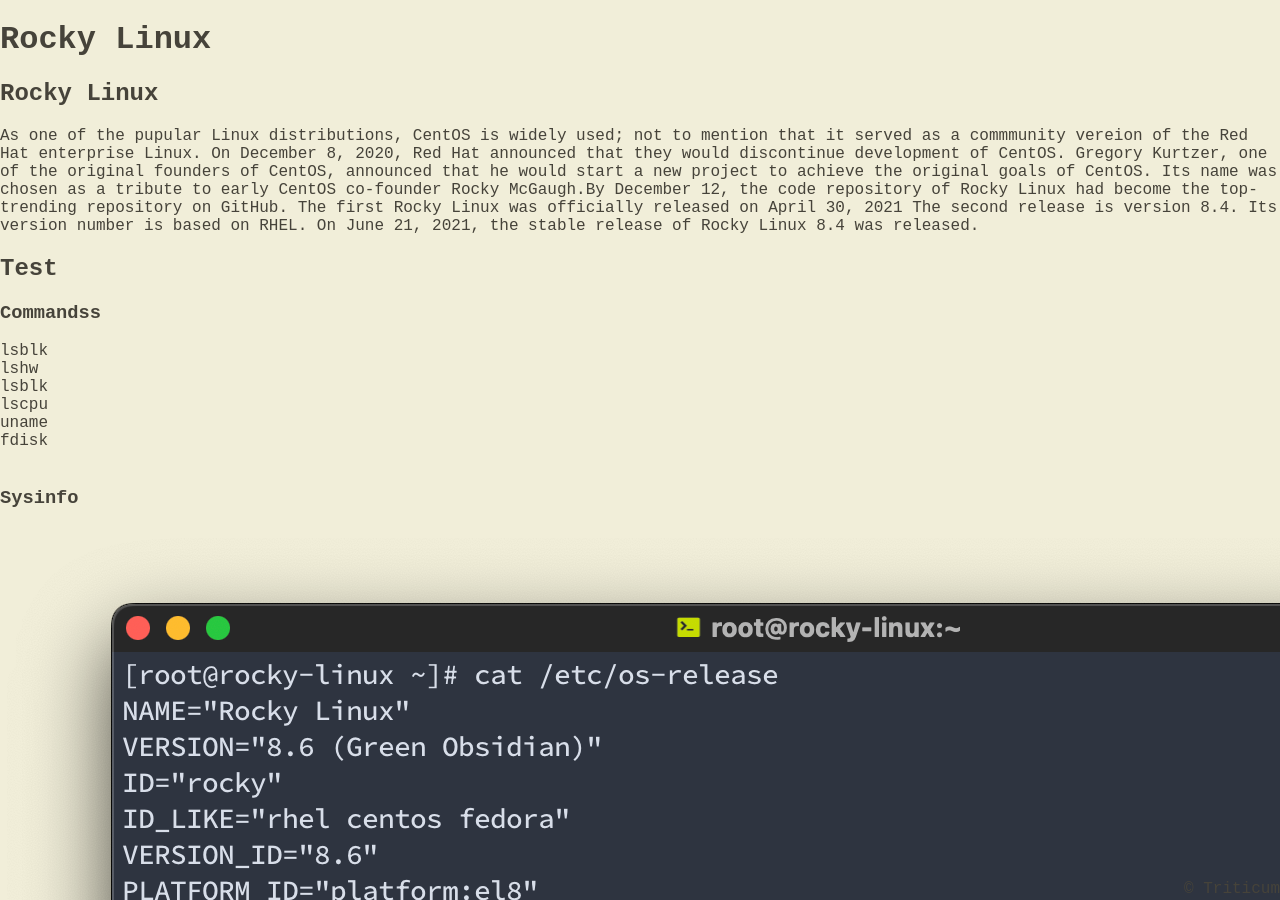
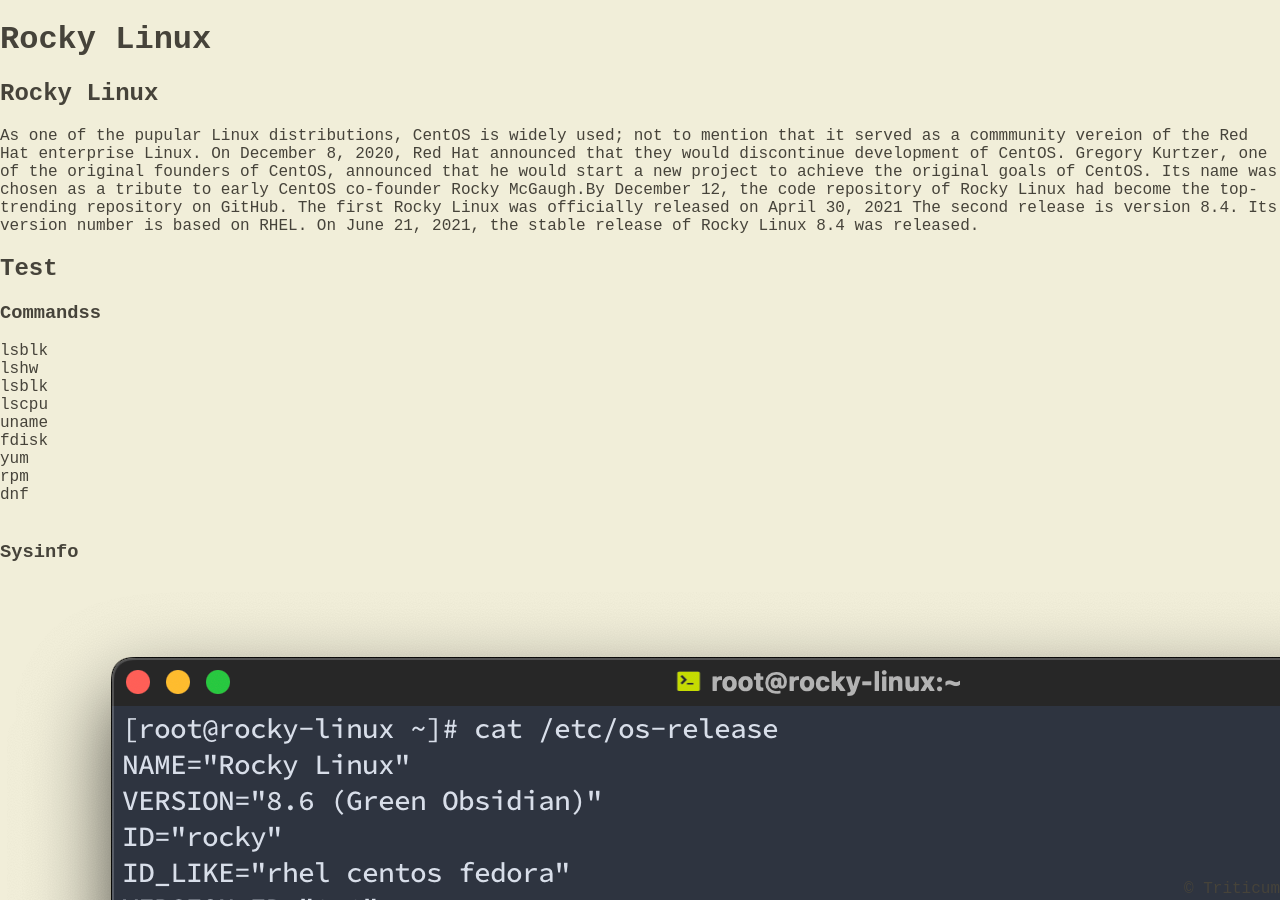
Before and after one commit to Triticum01/Triticum01.github.io, a Jekyll site: the page built from _posts/2023-01-05-Rocky-Linux.md, in a window 1280 px wide and 900 px high. Built offline with Jekyll 4.4.1, drawn with Linux system fonts in a browser that asks for light colours; nearby versions of some CDN libraries.

Commit message:
Update 2023-01-05-Rocky-Linux.md

````diff
--- a/_posts/2023-01-05-Rocky-Linux.md
+++ b/_posts/2023-01-05-Rocky-Linux.md
@@ -22,6 +22,9 @@
 lscpu
 uname
 fdisk
+yum
+rpm
+dnf
 
 ```
 
````
